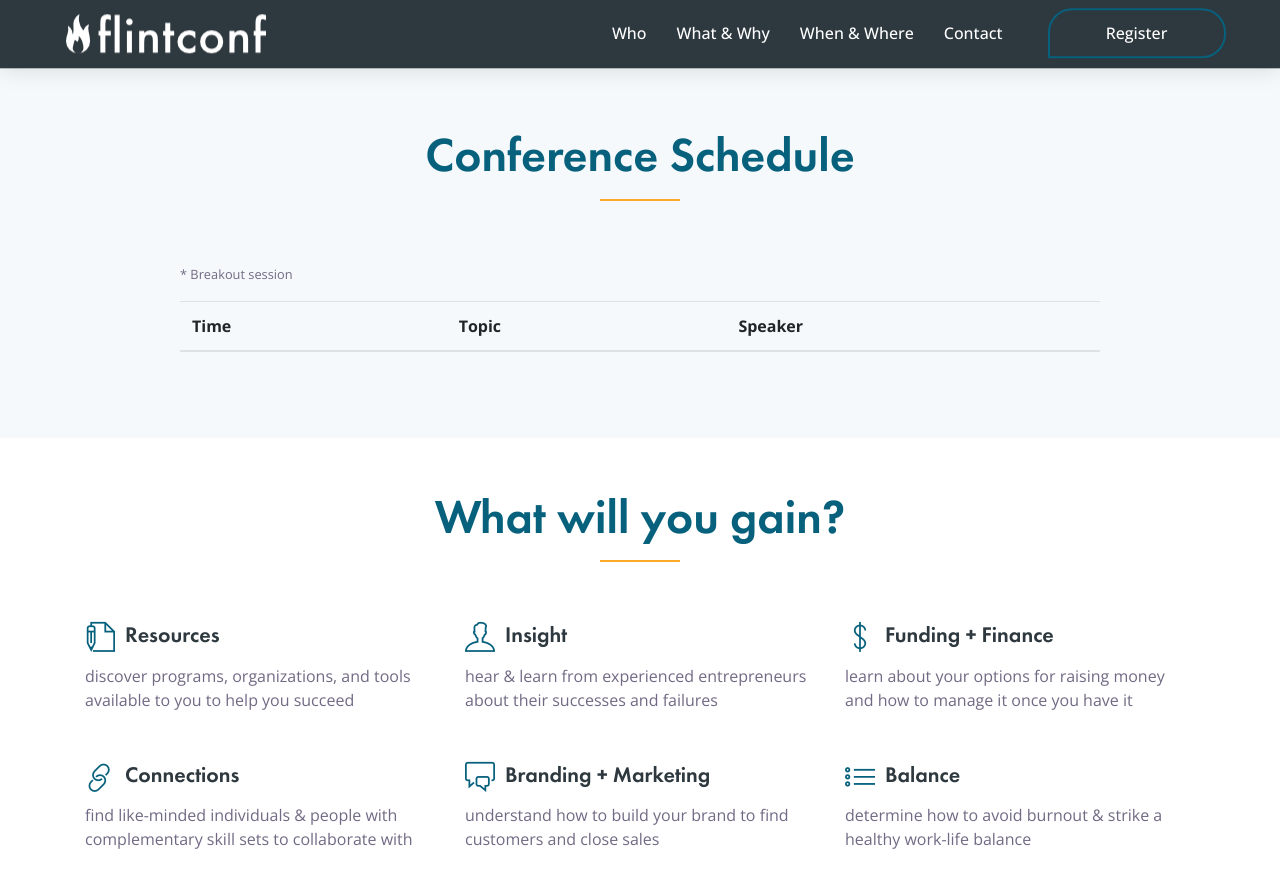
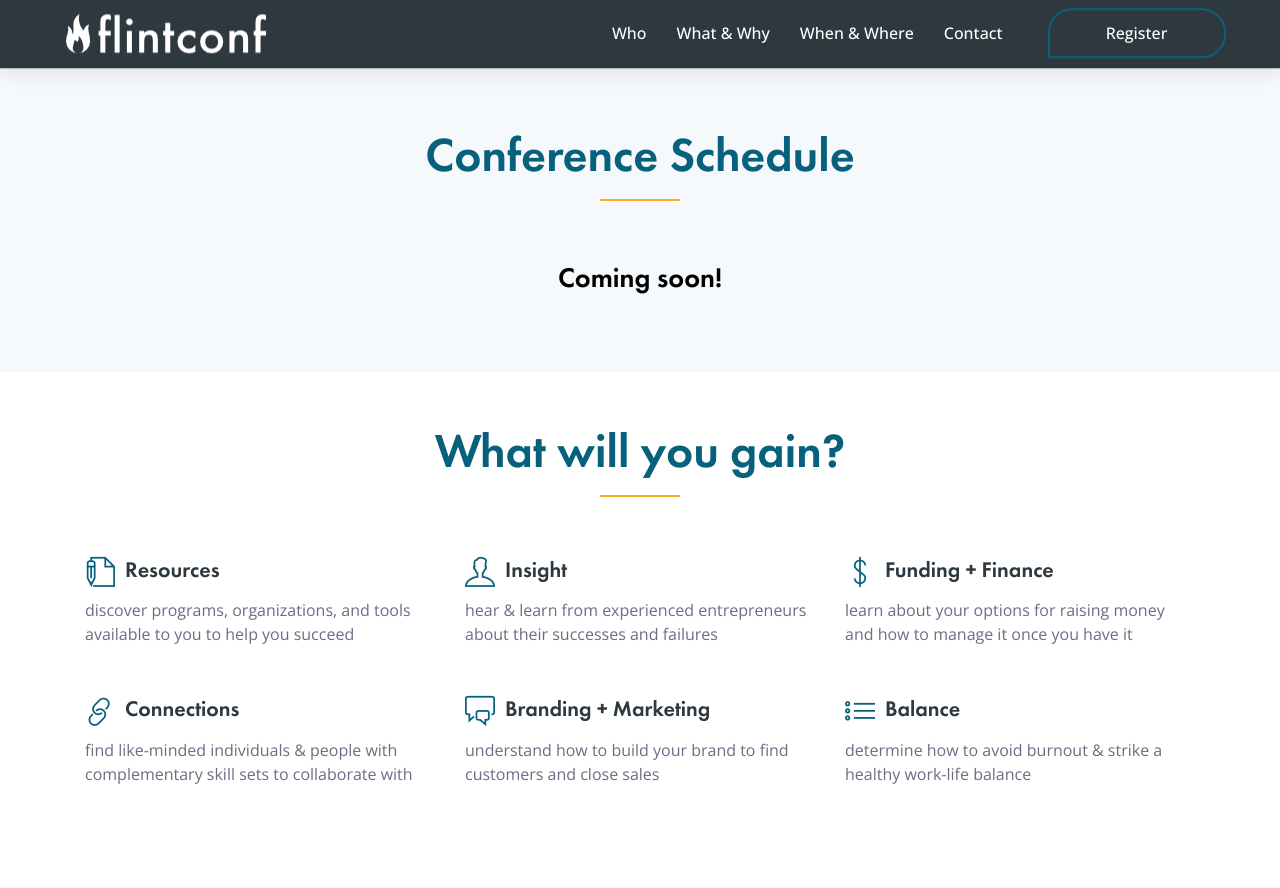
Before and after one commit to techmilldenton/flintconf, a Jekyll site: the page built from index.html, in a window 1280 px wide and 900 px high, scrolled down 3582 px. Shown: the top 888 px of the window. Built offline with Jekyll 4.4.1, drawn with Linux system fonts in a browser that asks for light colours; nearby versions of some CDN libraries.

Commit message:
Fix schedule logic

```diff
--- a/index.html
+++ b/index.html
@@ -195,7 +195,7 @@ layout: home
                 <div class="col-md-10 offset-md-1">
                     {% assign topics = site.topics | where: 'year', site.year | sort: "order" %}
                     {% assign topic_size = topics | size %}
-                    {% if topic_size != nil %}
+                    {% if topic_size >= 1 %}
                     <table class="table table-striped">
                       <thead>
                         <tr>
```
